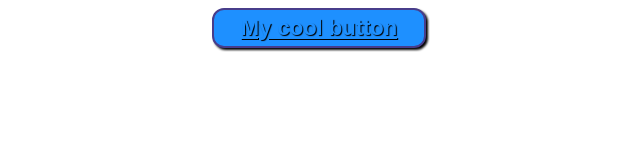
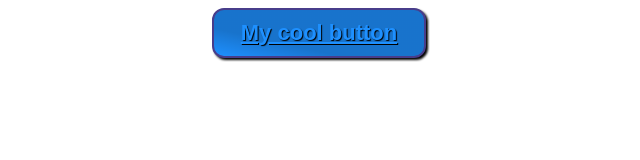
Before and after one commit to ashgarrett217/Assignment4-b, a plain HTML site: page index.html in a window 1280 px wide. Shown: the whole page, without its empty margins (321-961 px from the left). Drawn offline with Linux system fonts and the light colour scheme.

Commit message:
update style.css

```diff
--- a/style.css
+++ b/style.css
@@ -14,7 +14,8 @@ p{
   background: linear-gradient(to top right,
   rgba(0, 0, 0, 0),
   rgba(0, 0, 0, 0.2) 30%,
-  rgba(0, 0, 0, 0.2) 100%),;
+  rgba(0, 0, 0, 0.2) 80%,
+  rgba(0, 0, 0, 0.2) 100%);
   background-color: dodgerblue;
   border: 2px solid darkslateblue;
   border-radius: 12px;
@@ -22,8 +23,8 @@ p{
   3px 3px 5px black;
   padding-left: 5px;
   padding-right: 5px;
-  padding-top: 5px;
-  padding-bottom: 5px;
+  padding-top: 10px;
+  padding-bottom: 10px;
   filter: drop-shadow(2px 2px 1px black );
 }
 
@@ -50,13 +51,14 @@ p:hover{
   background: linear-gradient(to top right,
   rgba(0, 0, 0, 0),
   rgba(0, 0, 0, 0.2) 30%,
-  rgba(0, 0, 0, 0.2) 100%),;
+  rgba(0, 0, 0, 0.2) 80%,
+  rgba(0, 0, 0, 0.2) 100%);
   background-color: darkviolet;
   border: 2.5px solid darkmagenta;
   border-radius: 12px;
   filter: drop-shadow(2px 2px 1px black );
   padding-left: 5px;
   padding-right: 5px;
-  padding-top: 5px;
-  padding-bottom: 5px;
+  padding-top: 10px;
+  padding-bottom: 10px;
 }
```
